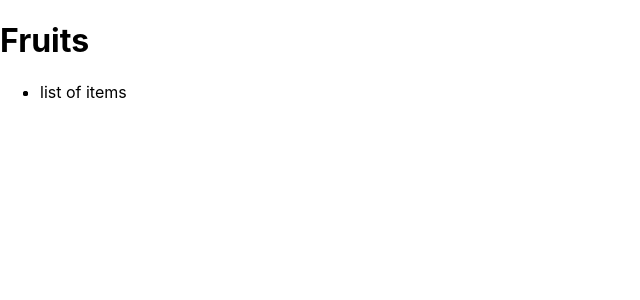
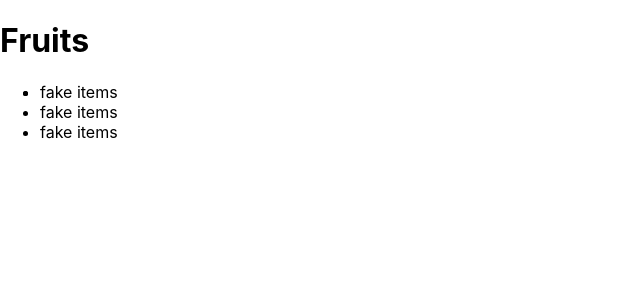
Before and after one commit to ycjessie/fruits_react, a React (Create React App) app: page / in a window 1280 px wide. Shown: the top 300 px of the page, without its empty margins (0-640 px from the left). Built offline with nearby package versions, Linux system fonts and the light colour scheme.

Commit message:
ListItem thispropname- to ListContainer

```diff
--- a/src/ListContainer.js
+++ b/src/ListContainer.js
@@ -6,7 +6,9 @@ class ListContainer extends Component {
 
             <ul>
                 <li>
-                    <ListItem />
+                    <ListItem name={"fake items"}/>
+                    <ListItem name={"fake items"}/>
+                    <ListItem name={"fake items"}/>
                 </li>
             </ul>
 
--- a/src/ListItem.js
+++ b/src/ListItem.js
@@ -2,7 +2,7 @@ import React, { Component } from 'react';
 class ListItem extends Component {
     render() {
         return (
-            <li>list of items</li>
+            <li>{this.props.name}</li>
          );
     }
 }
```
